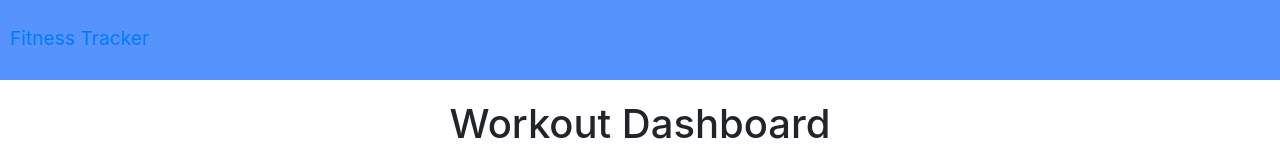
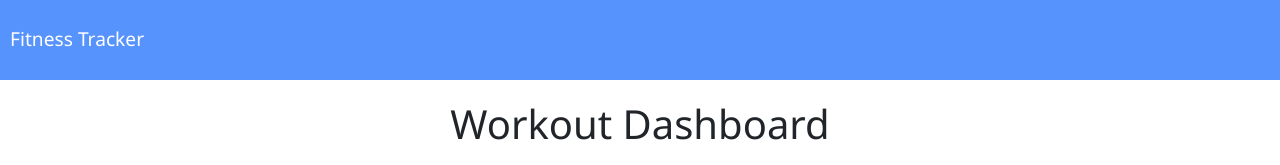
Before and after one commit to lturner19/Track_My_Workout, a website: page Develop/public/stats.html in a window 1280 px wide. Drawn offline with nearby package versions, Linux system fonts and the light colour scheme; no server answers.

```diff
--- a/Develop/public/stats.html
+++ b/Develop/public/stats.html
@@ -4,13 +4,13 @@
     <meta charset="UTF-8" />
     <meta name="viewport" content="width=device-width, initial-scale=1.0" />
     <meta http-equiv="X-UA-Compatible" content="ie=edge" />
-    <link rel="stylesheet" href="style.css" />
     <link
       rel="stylesheet"
       href="https://stackpath.bootstrapcdn.com/bootstrap/4.3.1/css/bootstrap.min.css"
       integrity="sha384-ggOyR0iXCbMQv3Xipma34MD+dH/1fQ784/j6cY/iJTQUOhcWr7x9JvoRxT2MZw1T"
       crossorigin="anonymous"
     />
+    <link rel="stylesheet" type="text/css" href="style.css" />
     <title>Fitness Chart</title>
   </head>
   <nav>
```
